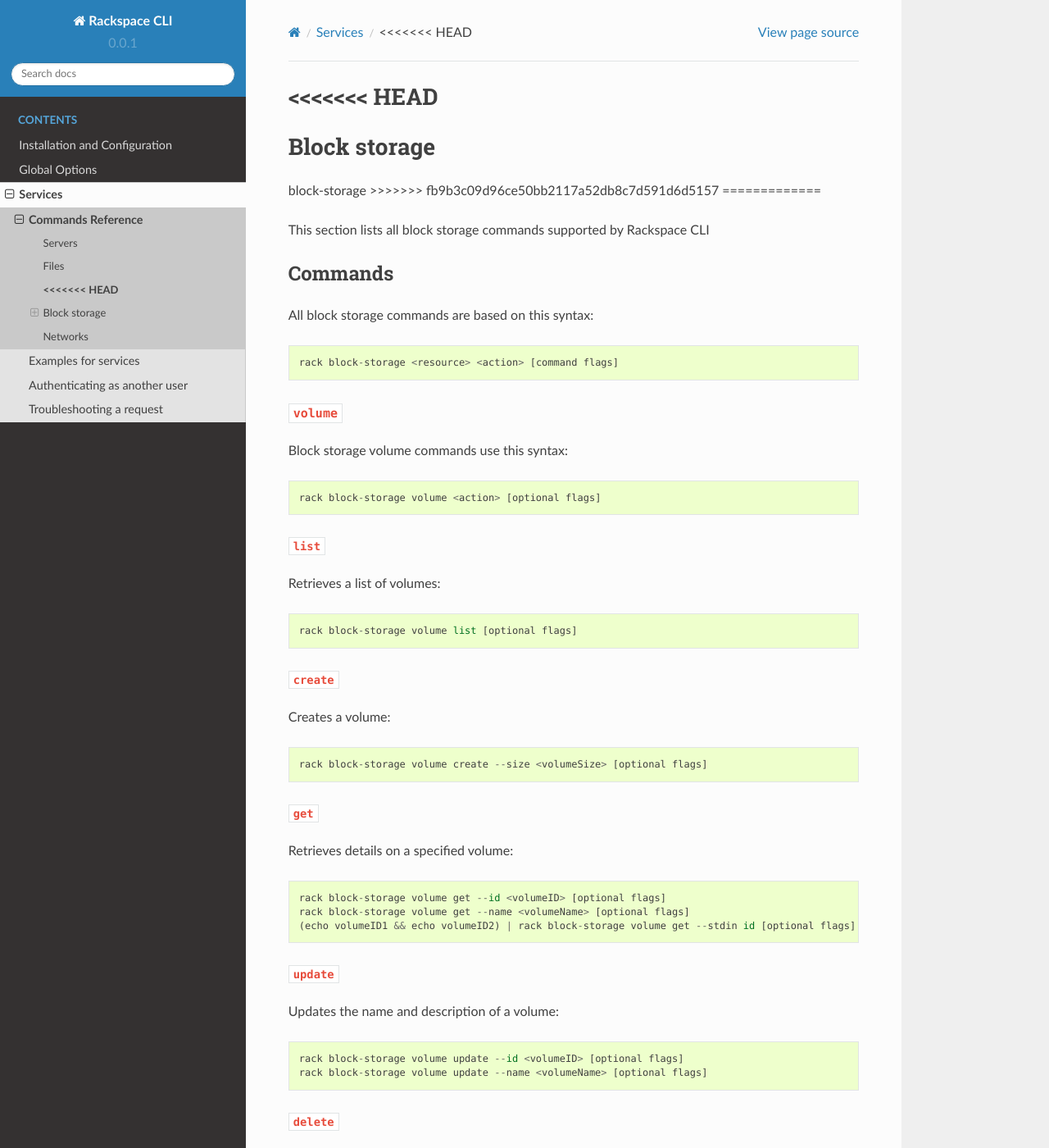
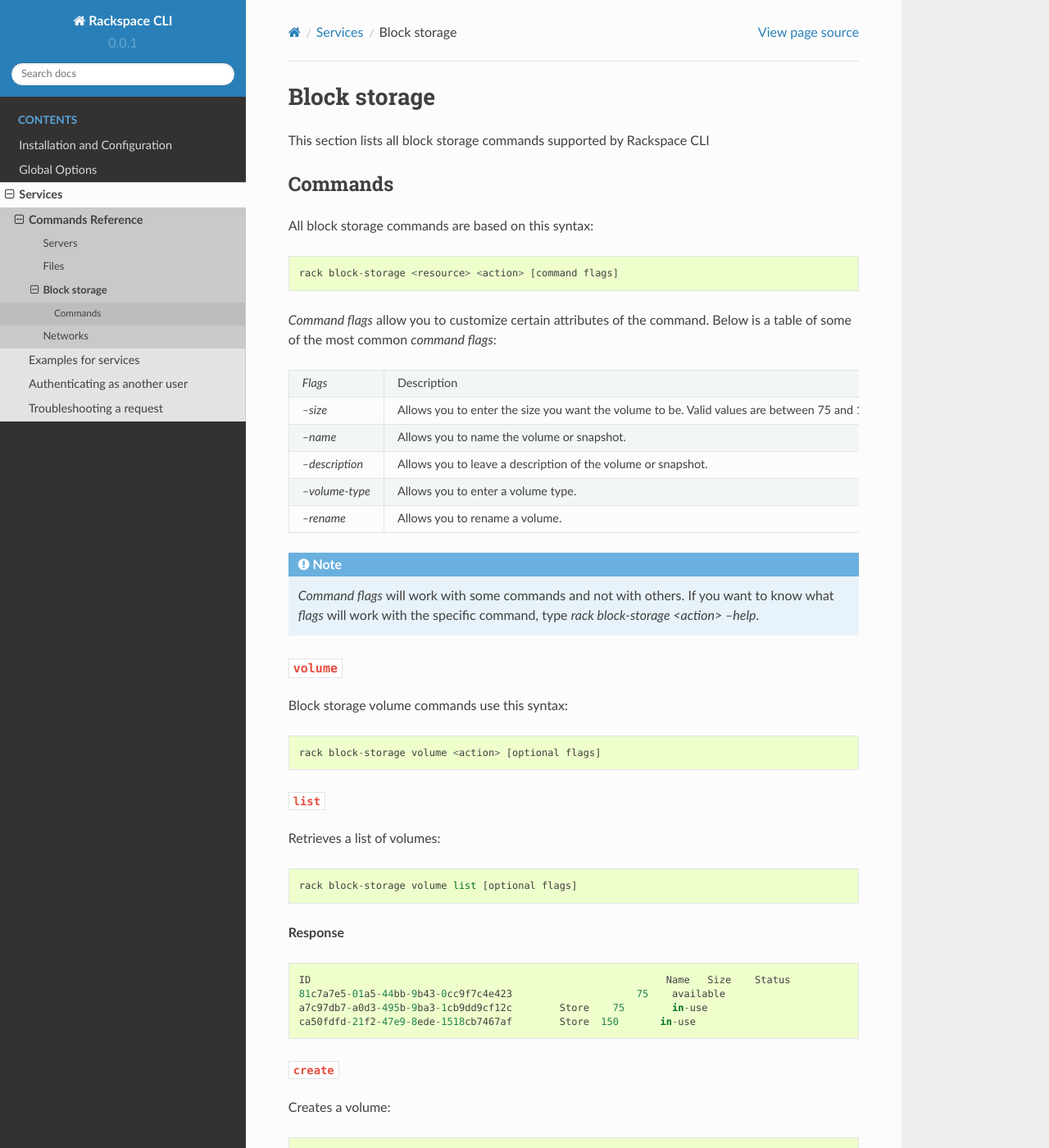
Before and after one commit to rackspace/rack, a Sphinx documentation site: the page built from docs/services/blockstorage.rst, in a window 1280 px wide and 1400 px high. Shown: the whole window at 82% size. Built offline with Sphinx 7.4.7 and the Read the Docs theme 2.0.0, drawn with Linux system fonts in a browser that asks for light colours; pages that are not in the unit, such as notebooks, are missing from menus; some of the changed text lies outside the part shown.

Commit message:
Added table about flags on block storage page. Added example responses for all block storage commands except updates.

```diff
--- a/docs/services/blockstorage.rst
+++ b/docs/services/blockstorage.rst
@@ -1,11 +1,7 @@
 .. _block_storage:
 
-<<<<<<< HEAD
 =============
 Block storage
-=======
-block-storage
->>>>>>> fb9b3c09d96ce50bb2117a52db8c7d591d6d5157
 =============
 
 This section lists all block storage commands supported by Rackspace CLI
@@ -16,6 +12,33 @@
 All block storage commands are based on this syntax::
 
    rack block-storage <resource> <action> [command flags]
+
+*Command flags* allow you to customize certain attributes of the command.
+Below is a table of some of the most common *command flags*:
+
++-----------------+--------------------------------------+
+| `Flags`         | Description                          |
++-----------------+--------------------------------------+
+| `--size`        | Allows you to enter the size you     |
+|                 | want the volume to be. Valid values  |
+|                 | are between 75 and 1024.             |
++-----------------+--------------------------------------+
+| `--name`        | Allows you to name the volume or     |
+|                 | snapshot.                            |
++-----------------+--------------------------------------+
+| `--description` | Allows you to leave a description    |
+|                 | of the volume or snapshot.           |
++-----------------+--------------------------------------+
+| `--volume-type` | Allows you to enter a volume type.   |
++-----------------+--------------------------------------+
+| `--rename`      | Allows you to rename a volume.       |
++-----------------+--------------------------------------+
+
+.. note::
+
+    *Command flags* will work with some commands and not with others. If you want
+    to know what *flags* will work with the specific command, type
+    `rack block-storage <action> --help`.
 
 ``volume``
 ~~~~~~~~~~
@@ -30,11 +53,33 @@
 
     rack block-storage volume list [optional flags]
 
+**Response**
+
+.. code::
+
+    ID					                          Name	 Size	 Status		    Description	VolumeType	SnapshotID	Attachments														Created
+    81c7a7e5-01a5-44bb-9b43-0cc9f7c4e423		     75	   available		            SATA				[]															<nil>
+    a7c97db7-a0d3-495b-9ba3-1cb9dd9cf12c	Store	 75	   in-use			            	SATA			[map[host_name:<nil> device:/dev/xvdb server_id:8a254ea3-77b5-4f74-a893-8d2d51ae2cca id:a7c97db7-a0d3-495b-9ba3-1cb9dd9cf12c volume_id:a7c97db7-a0d3-495b-9ba3-1cb9dd9cf12c]]	<nil>
+    ca50fdfd-21f2-47e9-8ede-1518cb7467af	Store  150	 in-use				            SSD				[map[host_name:<nil> device:/dev/xvda server_id:8a254ea3-77b5-4f74-a893-8d2d51ae2cca id:ca50fdfd-21f2-47e9-8ede-1518cb7467af volume_id:ca50fdfd-21f2-47e9-8ede-1518cb7467af]]	<nil>
+
 ``create``
 ^^^^^^^^^^
 Creates a volume::
 
     rack block-storage volume create --size <volumeSize> [optional flags]
+
+**Response**
+
+.. code::
+
+    ID		66dcbe53-1b62-4a15-adc2-e46e78b95f8b
+    Name		Response
+    Description
+    Size		75
+    VolumeType	SATA
+    SnapshotID
+    Attachments	[]
+    CreatedAt	2015-08-05T19:48:28.000000
 
 ``get``
 ^^^^^^^
@@ -44,12 +89,27 @@
     rack block-storage volume get --name <volumeName> [optional flags]
     (echo volumeID1 && echo volumeID2) | rack block-storage volume get --stdin id [optional flags]
 
+**Response**
+
+.. code::
+
+    ID		66dcbe53-1b62-4a15-adc2-e46e78b95f8b
+    Name		Response
+    Description
+    Size		75
+    VolumeType	SATA
+    SnapshotID
+    Attachments	[]
+    CreatedAt	2015-08-05T19:48:28.000000
+
+
 ``update``
 ^^^^^^^^^^
 Updates the name and description of a volume::
 
     rack block-storage volume update --id <volumeID> [optional flags]
     rack block-storage volume update --name <volumeName> [optional flags]
+
 
 ``delete``
 ^^^^^^^^^^
@@ -58,6 +118,12 @@
     rack block-storage volume delete --id <volumeID> [optional flags]
     rack block-storage volume delete --name <volumeName> [optional flags]
     (echo volumeID1 && echo volumeID2) | rack block-storage volume delete --stdin id [optional flags]
+
+**Response**
+
+.. code::
+
+    Deleting volume [volume-id]
 
 ``snapshot``
 ~~~~~~~~~~~~
@@ -72,11 +138,31 @@
 
     rack block-storage snapshot list [optional flags]
 
+**Response**
+
+.. code::
+
+    ID				                          	Name	Size	Status		VolumeID				                      VolumeType	SnapshotID	Bootable	Attachments
+    180a6c5c-ad6d-4cb6-846f-d500d67e59a5		    75	  available	81c7a7e5-01a5-44bb-9b43-0cc9f7c4e423
+
 ``create``
 ^^^^^^^^^^
 Creates a snapshot based on a specified volume id::
 
     rack block-storage snapshot create --volume-id <volumeID> [optional flags]
+
+**Response**
+
+.. code::
+
+    ID		4aa6ae9b-9b1d-4870-9192-8da72df7473e
+    Name		Snapshot1
+    Description
+    Size		75
+    VolumeType
+    SnapshotID
+    Attachments
+    CreatedAt	2015-08-05T20:57:56.604914
 
 ``get``
 ^^^^^^^
@@ -86,6 +172,21 @@
     rack block-storage snapshot get --name <snapshotName>] [optional flags]
     (echo snapshotID1 && echo snapshotID2) | rack block-storage snapshot get --stdin id [optional flags]
 
+**Response**
+
+.. code::
+
+    ID		4aa6ae9b-9b1d-4870-9192-8da72df7473e
+    Name		Snapshot1
+    Size		75
+    Status		creating
+    VolumeID	66dcbe53-1b62-4a15-adc2-e46e78b95f8b
+    VolumeType
+    SnapshotID
+    Bootable
+    Attachments
+
+
 ``delete``
 ^^^^^^^^^^
 Permanently removes a snapshot::
@@ -93,3 +194,9 @@
     rack block-storage snapshot delete --id <snapshotID> [optional flags]
     rack block-storage snapshot delete --name <snapshotName> [optional flags]
     (echo snapshotID1 && echo snapshotID2) | rack block-storage snapshot delete --stdin id [optional flags]
+
+**Response**
+
+.. code::
+
+    Deleting snapshot [snapshotID]
```
